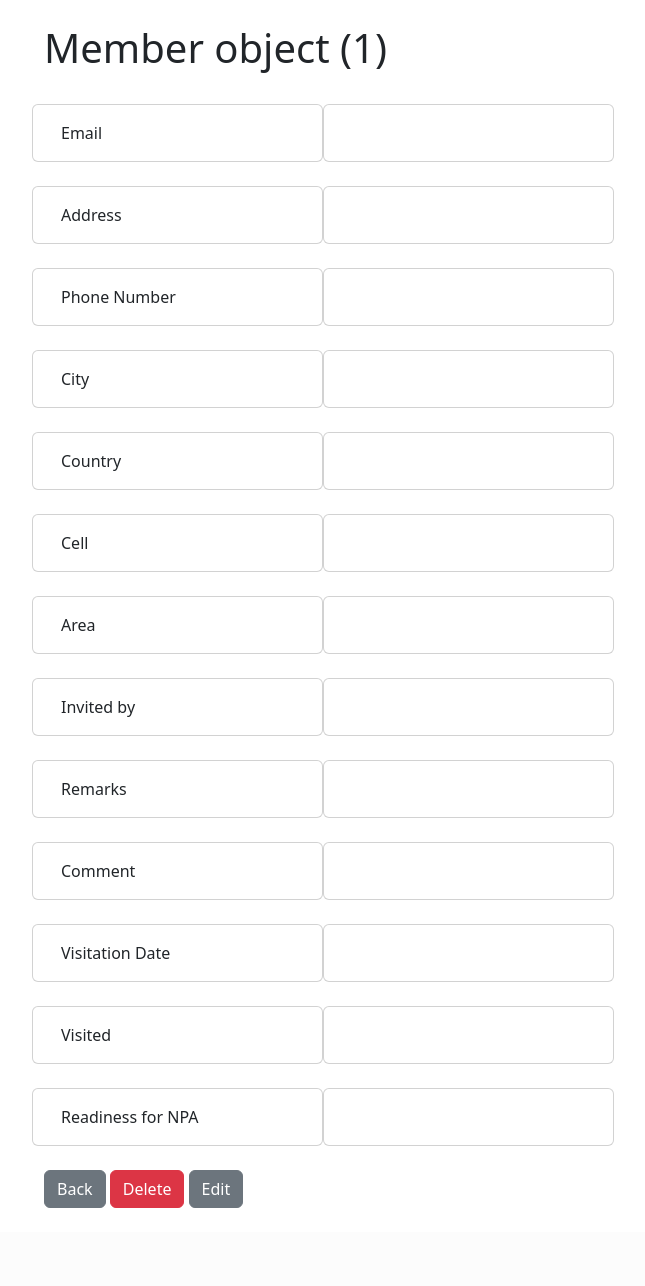
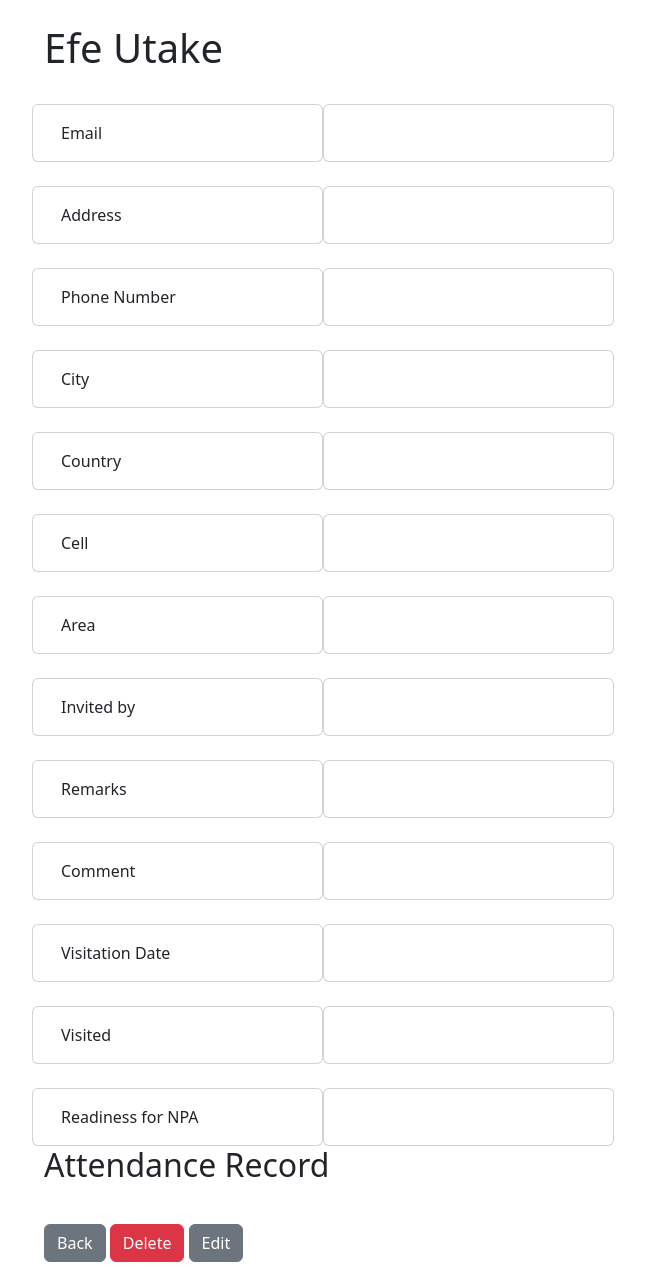
Before and after one commit to 9janinja/churchMS, a Django app: page /member/1 in a window 1280 px wide. Shown: the part 56-1342 px from the top of the page, without its empty margins (317-962 px from the left). Before the commit the page ends 1264 px from the top, so only its background shows below. Run offline with Django 5.2, Linux system fonts and the light colour scheme; a user stored in the database is signed in; data comes from the database, SQL or seed files in the repository.

Commit message:
working on total attendace

```diff
--- a/cms/urls.py
+++ b/cms/urls.py
@@ -17,12 +17,20 @@
 from django.contrib import admin
 from django.urls import path, include
 from member import views
-#from django.conf.urls import url
+""" #from django.conf.urls import url
+from rest_framework import routers, serializers, viewsets
+from rest_framework.routers import DefaultRouter
+from member.views import MemberViewSet, AttendanceViewSet """
+
+
+# Routers provide an easy way of automatically determining the URL conf.
+""" router = DefaultRouter()
+router.register(r'member', MemberViewSet)
+router.register(r'attendance', AttendanceViewSet) """
 
 
 urlpatterns = [
     path('admin/', admin.site.urls),
     path('member/', include('member.urls')),
     path('', views.home, name='home'),
-    path('api-auth/', include('rest_framework.urls')),
 ]
--- a/member/models.py
+++ b/member/models.py
@@ -92,13 +92,6 @@
     def __str__(self):
         return f"{self.member.first_name} {self.member.last_name} - {self.date}" """
 
-class TotalAttendanceCount(models.Model):
-    date = models.DateField(unique=True)
-    total_count = models.IntegerField(default=0)
-
-    def __str__(self):
-        return f"Total Attendance Count: {self.total_count}"
-
 
 class Member(models.Model):
     #name = models.CharField(max_length=50)
@@ -109,15 +102,28 @@
     # it does not auto update to True if all attendance entries are updated to True
     # but setting it as false it automatic
 
+    def __str__(self):
+        return f'{self.first_name } {self.last_name}'
 
 class Attendance(models.Model):
-    student = models.ForeignKey(Member, on_delete=models.CASCADE)
+    member = models.ForeignKey(Member, on_delete=models.CASCADE, null=True, blank=True)
     date = models.DateField()
-    present = models.BooleanField(default=False)
+    status = models.BooleanField(default=False, null=True, blank=True)
 
     def save(self, *args, **kwargs):
-        if not self.present:
-            student = Member.objects.get(id=self.student.id)
-            student.perfect_attendance = False
-            student.save()
+        if not self.status:
+            member = Member.objects.get(id=self.member.id)
+            member.perfect_attendance = False
+            member.save()
         super(Attendance, self).save(*args, **kwargs)
+
+    def __str__(self):
+        return f"{self.member.first_name} {self.member.last_name} - {self.date}"
+
+class TotalAttendanceCount(models.Model):
+    attendance = models.ForeignKey(Attendance, on_delete=models.CASCADE, null=True, blank=True)
+    date = models.DateField(unique=True)
+    total_count = models.IntegerField(default=0)
+
+    def __str__(self):
+        return f"Total Attendance Count: {self.total_count}"
--- a/member/templates/detailed_member.html
+++ b/member/templates/detailed_member.html
@@ -7,6 +7,7 @@
 <div class="col-md-6 offset-md-3">
     <h1>{{ member }}</h1>
 </br>
+
         <div class="row justify-content-center">
             <div class="card col-6">
                 <div class='card-body'>
@@ -175,6 +176,17 @@
         </div>
     </div>
 </div>
+
+<h2>Attendance Record</h2>
+<ul>
+  {% for attendance in member.attendance_record %}
+    <li>
+      Date: {{ attendance.date }}
+      - Present: {{ attendance.status }}
+    </li>
+  {% endfor %}
+</ul>
+
 </br>
 <a href=" {% url 'member_list' %}" class='btn btn-secondary'>Back</a>
 <a href=" {% url 'delete_member' member.id %}" class='btn btn-danger'>Delete</a>
--- a/member/templates/member_list.html
+++ b/member/templates/member_list.html
@@ -12,6 +12,7 @@
                 <th scope='col'>Address</th>
                 <th scope='col'>HOP</th>
                 <th scope='col'>Area</th>
+                <th>Perfect Attendance</th>
               </tr>
             </thead>
             <tbody>
@@ -25,6 +26,7 @@
                     <td>{{ member.address }}</td>
                     <td>{{ member.hop }}</td>
                     <td>{{ member.area }}</td>
+                    <td>{{ member.perfect_attendance }}</td>
                   <tr>
                 {% endfor %}
 
--- a/member/templates/navbar.html
+++ b/member/templates/navbar.html
@@ -21,7 +21,7 @@
 
             <li class="nav-item">
                 <a class="nav-link" href="{% url 'attendance_list' %}">Attendance</a>
-              </li>
+            </li>
 
             {% comment %}
             <li class="nav-item">
--- a/member/urls.py
+++ b/member/urls.py
@@ -1,17 +1,8 @@
 from django.urls import path
 from . import views
-from .views import MemberViewSet, AttendanceViewSet
 
 
 from django.urls import path, include
-from rest_framework import routers, serializers, viewsets
-from rest_framework.routers import DefaultRouter
-
-
-# Routers provide an easy way of automatically determining the URL conf.
-router = DefaultRouter()
-router.register(r'member', MemberViewSet)
-router.register(r'attendance', AttendanceViewSet)
 
 
 urlpatterns = [
@@ -20,10 +11,8 @@
     path('delete/<int:pk>', views.delete_member, name='delete_member'),
     path('add/', views.addmember, name='addmember'),
     path('edit/<int:pk>', views.edit_member, name='edit'),
-    path('', include(router.urls)),
-    #path('threading_example', ctviews.ThreadingExampleView.as_view()),
-    path('api-auth/', include('rest_framework.urls', namespace='rest_framework'))
-    #path('attendance_list/', views.attendance_list, name='attendance_list'),
-    #path('attendance/', views.attendance, name='attendance'),
-    #path('summary/', views.attendance_summary, name='attendance_summary'),
+
+    path('attendance_list/', views.attendance_list, name='attendance_list'),
+    path('attendance/', views.attendance, name='attendance'),
+    path('summary/', views.attendance_summary, name='attendance_summary'),
 ]
--- a/member/views.py
+++ b/member/views.py
@@ -14,19 +14,19 @@
 
 
 from .forms import MembershipForm
-from .models import Member, Attendance
+from .models import Member, Attendance, TotalAttendanceCount
 
 # Create your views here.
 
 def home(request):
     attendance_count = Attendance.objects.filter(date=timezone.now().date(), status=True).count()
-    first_timer_count = Member.objects.filter(status='First-Timer').count()
+    #first_timer_count = Member.objects.filter(status='First-Timer').count()
     total_member = Member.objects.count()
 
 
     context = {
         'attendance_count': attendance_count,
-        'firsttimer_count': first_timer_count,
+        #'firsttimer_count': first_timer_count,
         'total_member': total_member,
     }
     return render(request, 'home.html', context)
@@ -82,12 +82,10 @@
         messages.success(request, "You need to login ...")
         return redirect('member_list')
 
-""" def attendance_list(request):
+def attendance_list(request):
     #get all attendance records to display on html
     attendance = Attendance.objects.all()
     current_date = timezone.now().date()
-    #attendance = Attendance.objects.filter(date=current_date).values_list('member__id', flat=True)
-    #attendance = Member.objects.filter(attendance__status=True)  # Optimize query
 
     return render(request, 'attendance_list.html', {'attendance': attendance})
 
@@ -116,11 +114,49 @@
         'present_count': present_count,
     }
 
-    return render(request, 'attendance_summary.html', context) """
+    return render(request, 'attendance_summary.html', context)
+
+
+def total_attendance(request):
+    attendance = Attendance.objects.all()
+    current_date = timezone.now().date()
+
+    total_attendance = TotalAttendanceCount.objects.filter(date=current_date).values_list('attendance__id', flat=True)
+
+    if request.method == 'POST':
+        for attendance in attendance:
+            #status = request.POST.get(str(attendance.id))
+            if attendance.id in total_attendance:
+                attendance_record = TotalAttendanceCount.objects.get(attendance=attendance, date=current_date)
+                #attendance_record.status = (status == 'present')
+                attendance_record.save()
+            else:
+                TotalAttendanceCount.objects.create(attendance=attendance, date=current_date)
+        return redirect('attendance_summary')
+
+    return render(request, 'addAttendance.html', {'member': member})
 
 
 
 
+
+
+
+
+
+
+
+
+
+
+
+
+
+
+
+
+
+'''
 
 # no separate serializerspy file since it's only 2 serializers
 # and adding another file only makes it difficult to navigate in this tiny MT
@@ -139,7 +175,7 @@
 
     class Meta:
         model = Attendance
-        fields = ['id', 'member', 'member_name', 'date', 'present']
+        fields = ['id', 'member', 'member_name', 'date', 'status']
 
 
 class MemberDetailsSerializer(serializers.ModelSerializer):
@@ -169,7 +205,7 @@
     queryset = Attendance.objects.all()
     serializer_class = AttendanceSerializer
 
-'''
+
 
 """ class ThreadingExampleView(views.APIView):
     """
```
Also changed, not shown: db.sqlite3, member/migrations/0008_remove_attendance_area_remove_member_npa_status_and_more.py (added), member/migrations/0009_totalattendancecount_attendance.py (added), member/templates/attendance_list.html (line endings or trailing spaces).
